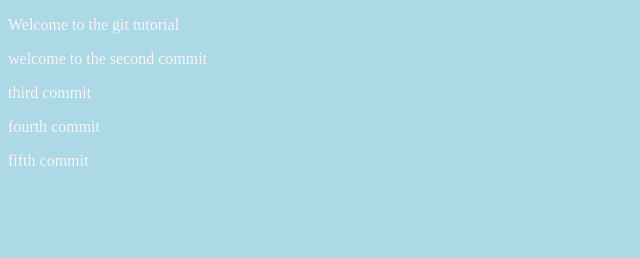
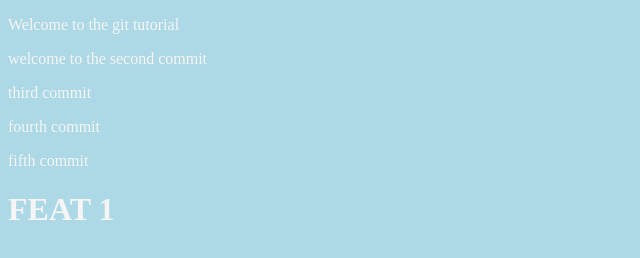
Before and after one commit to sslucky8044/Git_tutorial, a plain HTML site: page index.html in a window 1280 px wide. Shown: the whole page, without its empty margins (0-640 px from the left). Drawn offline with Linux system fonts and the light colour scheme.

Commit message:
feat-1 1

```diff
--- a/index.html
+++ b/index.html
@@ -12,6 +12,8 @@
     <p>third commit</p>
     <p>fourth commit</p>
     <p>fifth commit</p>
+
+    <h1>FEAT 1</h1>
 </body>
 <style>
     body {
```
Also changed, not shown: new.txt, new_key.txt.
